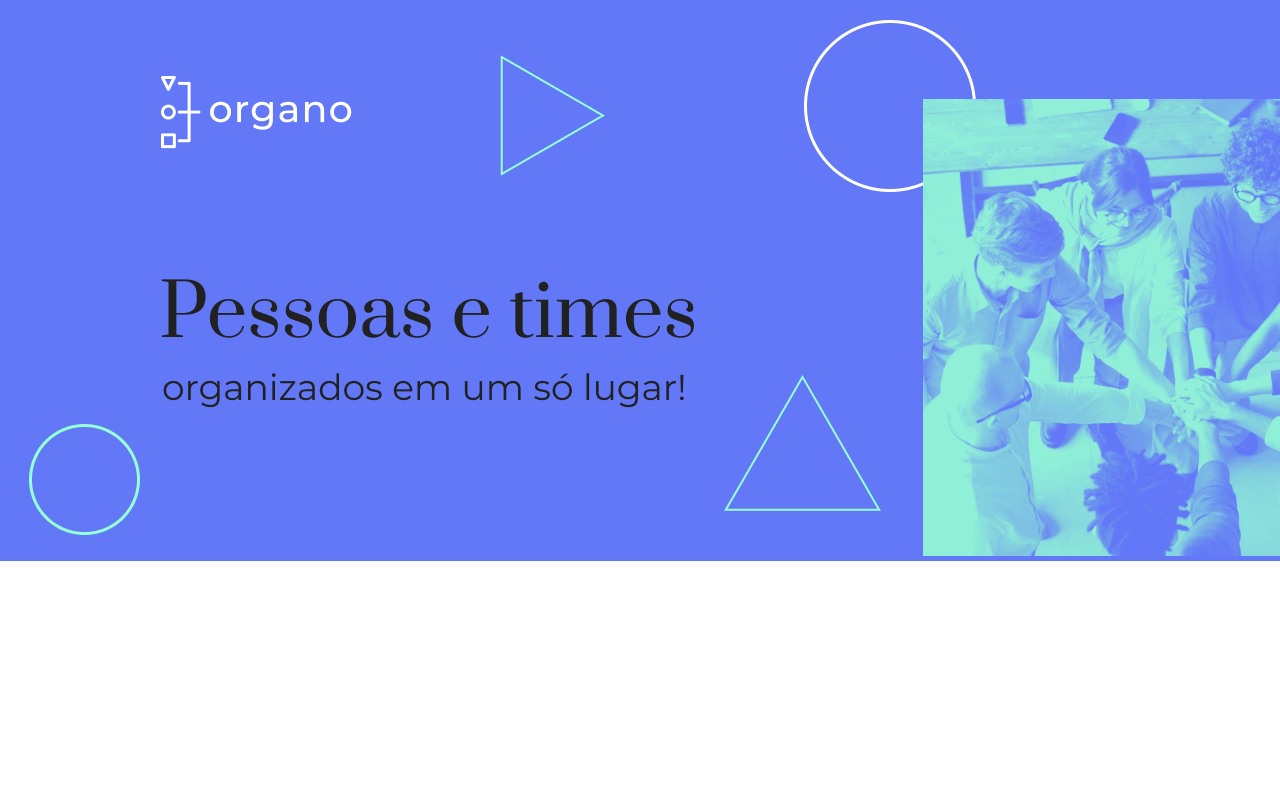
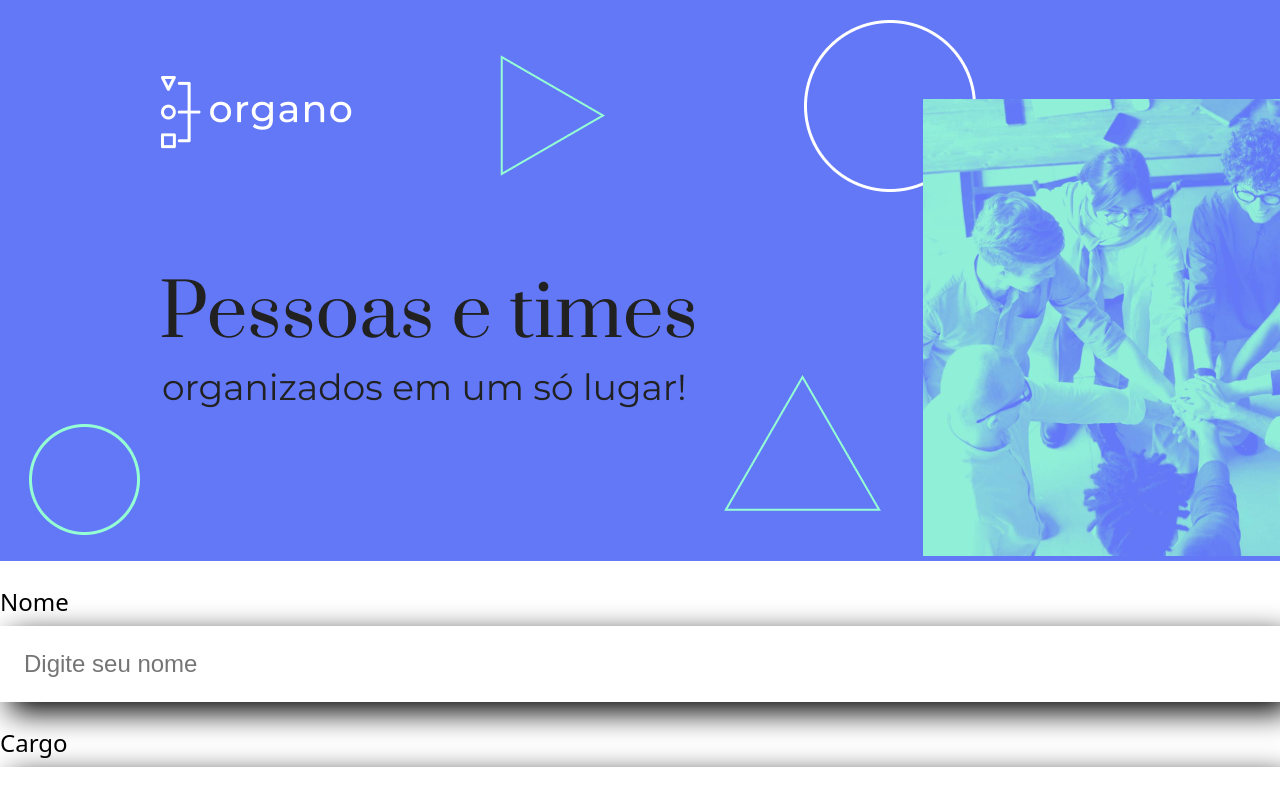
Before and after one commit to eduardojigub/organo-alura, a React (Create React App) app in the folder organo/: page / in a window 1280 px wide. Shown: the top 794 px of the page. Built offline with nearby package versions, Linux system fonts and the light colour scheme.

Commit message:
creating Input Text component

```diff
--- a/organo/src/App.js
+++ b/organo/src/App.js
@@ -1,9 +1,13 @@
-import Banner from './componentes/Banner/Banner'
+import Banner from "./componentes/Banner/Banner";
+import TextInput from "./componentes/InputText/TextInput";
 
 function App() {
   return (
     <div>
       <Banner />
+      <TextInput label="Nome" placeholder="Digite seu nome" />
+      <TextInput label="Cargo" placeholder="Digite seu cargo" />
+      <TextInput label="Imagem" placeholder="Digite o endereço da imagem" />
     </div>
   );
 }
--- /dev/null
+++ b/organo/src/componentes/InputText/TextInput.css
@@ -0,0 +1,19 @@
+.campo-texto {
+    margin: 24px 0;
+}
+
+.campo-texto label {
+    display: block;
+    margin-bottom: 8px;
+    font-size: 24px;
+}
+
+.campo-texto input {
+    background-color: #FFF;
+    box-shadow: 10px 10px 30px rgba(0, 0, 0.06);
+    width: 100%;
+    border: none;
+    font-size: 24px;
+    padding: 24px;
+    box-sizing: border-box;
+}
--- /dev/null
+++ b/organo/src/componentes/InputText/TextInput.jsx
@@ -0,0 +1,12 @@
+import "./TextInput.css";
+
+const TextInput = (props) => {
+  return (
+    <div className="campo-texto">
+      <label>{props.label}</label>
+      <input placeholder={props.placeholder} />
+    </div>
+  );
+};
+
+export default TextInput;
```
